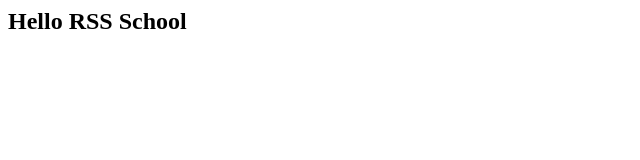
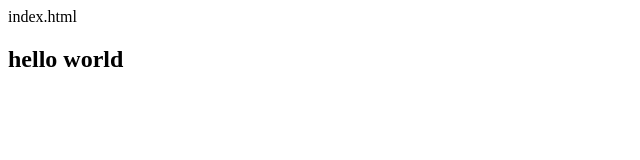
Before and after one commit to olegpovet/rsschool-cv, a plain HTML site: page index.html in a window 1280 px wide. Shown: the whole page, without its empty margins (0-640 px from the left). Drawn offline with Linux system fonts and the light colour scheme.

Commit message:
init: create file

```diff
--- a/index.html
+++ b/index.html
@@ -1 +1,2 @@
-<h2>Hello RSS School</h2>
+index.html
+<h2>hello world</h2>
```
